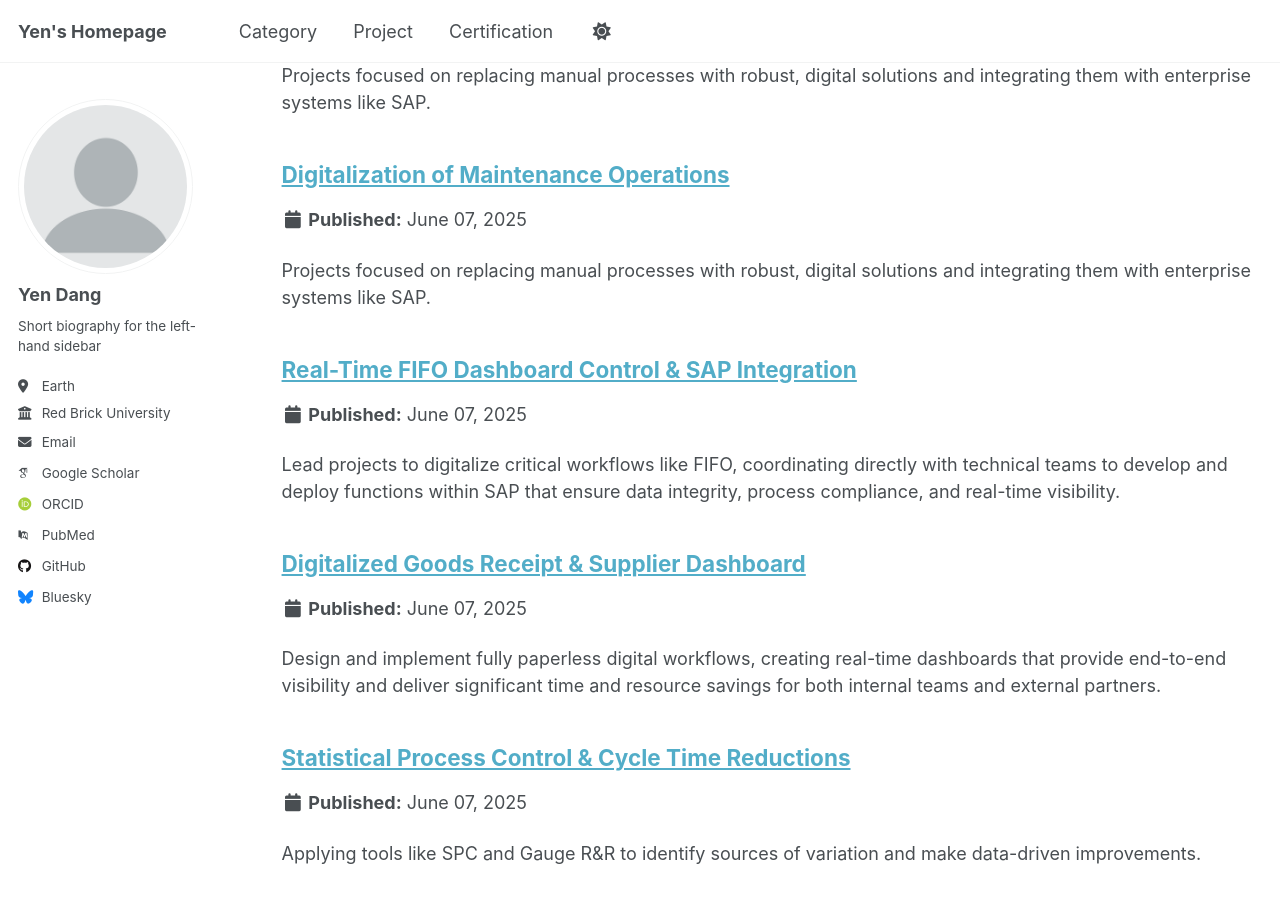
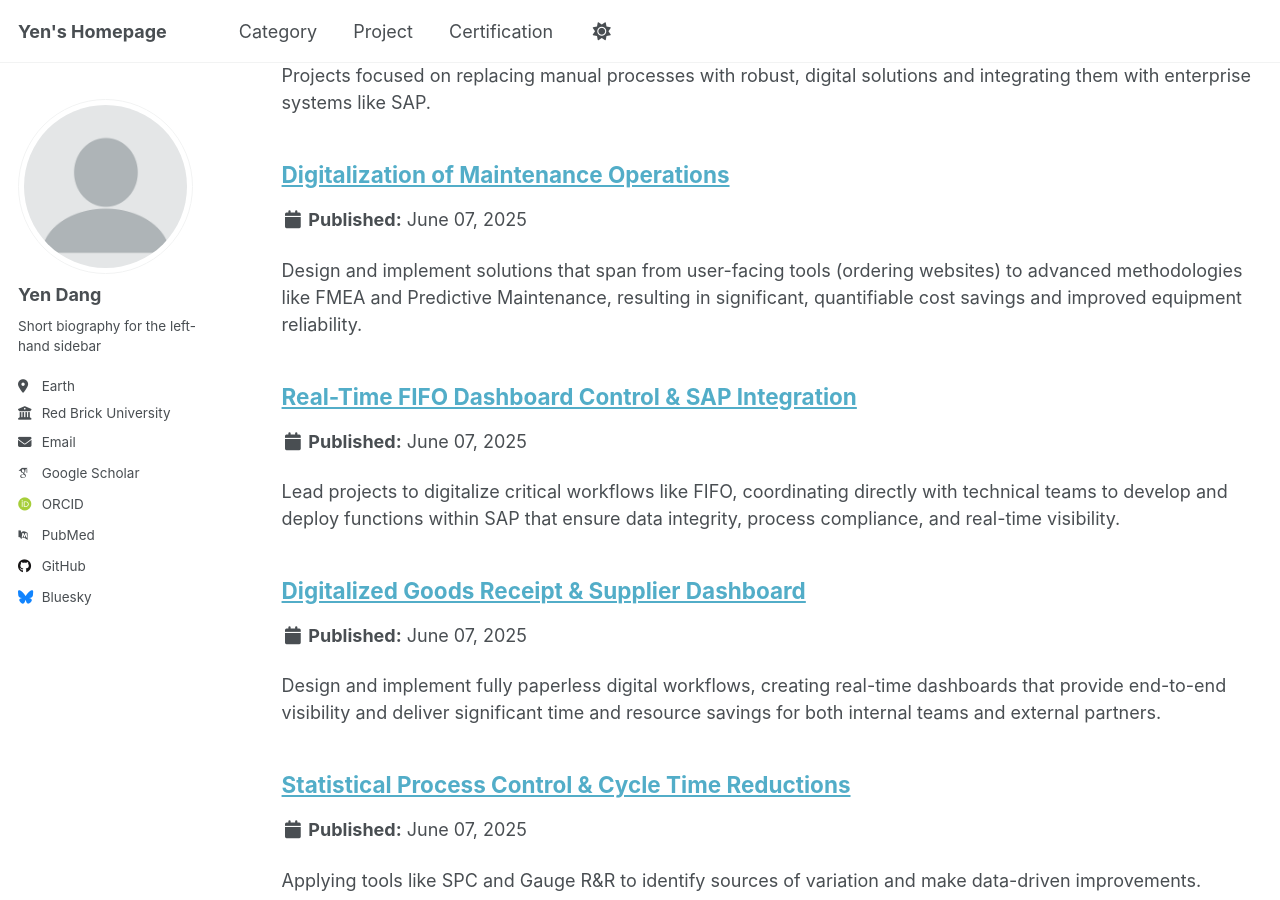
Before and after one commit to yen010390/yen010390.github.io, a Jekyll site: the page built from _pages/project.md, in a window 1280 px wide and 900 px high, scrolled down 594 px. Built offline with Jekyll 4.4.1, drawn with Linux system fonts in a browser that asks for light colours; some web fonts are replaced.

Commit message:
Update c02-AM.md

```diff
--- a/_project/c02-AM.md
+++ b/_project/c02-AM.md
@@ -1,17 +1,17 @@
 ---
 title: "Digitalization of Maintenance Operations"
-excerpt: "Projects focused on replacing manual processes with robust, digital solutions and integrating them with enterprise systems like SAP."
+excerpt: "Design and implement solutions that span from user-facing tools (ordering websites) to advanced methodologies like FMEA and Predictive Maintenance, resulting in significant, quantifiable cost savings and improved equipment reliability."
 collection: project
 category: "Category 2: Digitalization & SAP-Integrated Process Control"
 tag: ["Digitalization Strategy", "System Implementation", "Autonomous & Predictive Maintenance", "FMEA", "Inventory Control", "Process Automation"]
 ---
 
-<h2>Project Description:</h2>
+<h2>📄 Project Description:</h2>
 <p>
   Spearheaded a multi-faceted initiative to digitize maintenance workflows, from spare part management to activity scheduling, to improve equipment reliability and technician efficiency.
 </p>
 
-<h2>Key Achievements:</h2>
+<h2>🏆 Key Achievements:</h2>
 <ul>
   <li>Developed and launched a spare part ordering website for technicians, linking directly to inventory control and automating the ordering process.</li>
   <li>Implemented systems for Yellow Tag control and laid the groundwork for Predictive Maintenance by analyzing failure data.</li>
@@ -23,7 +23,7 @@ tag: ["Digitalization Strategy", "System Implementation", "Autonomous & Predicti
   <img src="/images/Spare-part-order.png" alt="Spare part order and Inventory tracking" style="width:60%;">
 </div>
 
-<h2>Relevant Skills Demonstrated:</h2>
+<h2>🛠️ Relevant Skills Demonstrated:</h2>
 <p>
   <code>Digitalization Strategy</code>,
   <code>System Implementation</code>,
```
